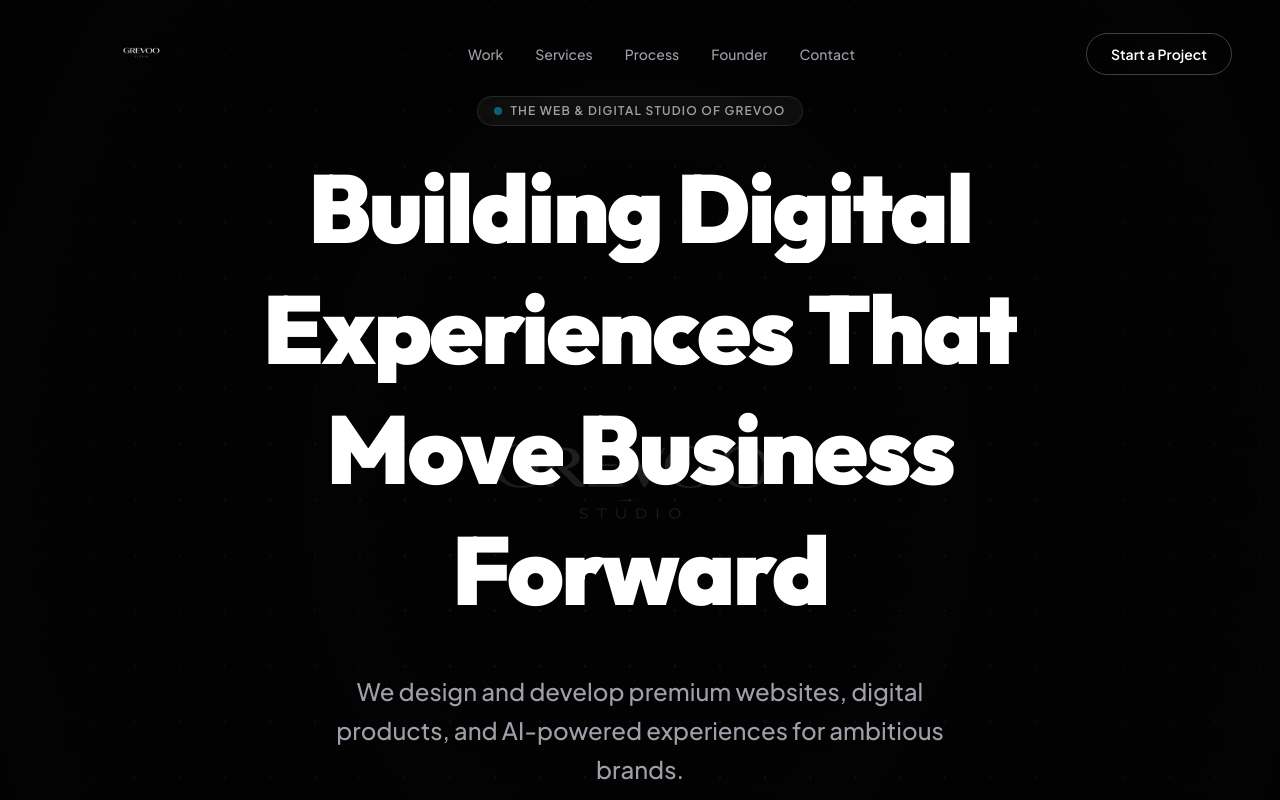
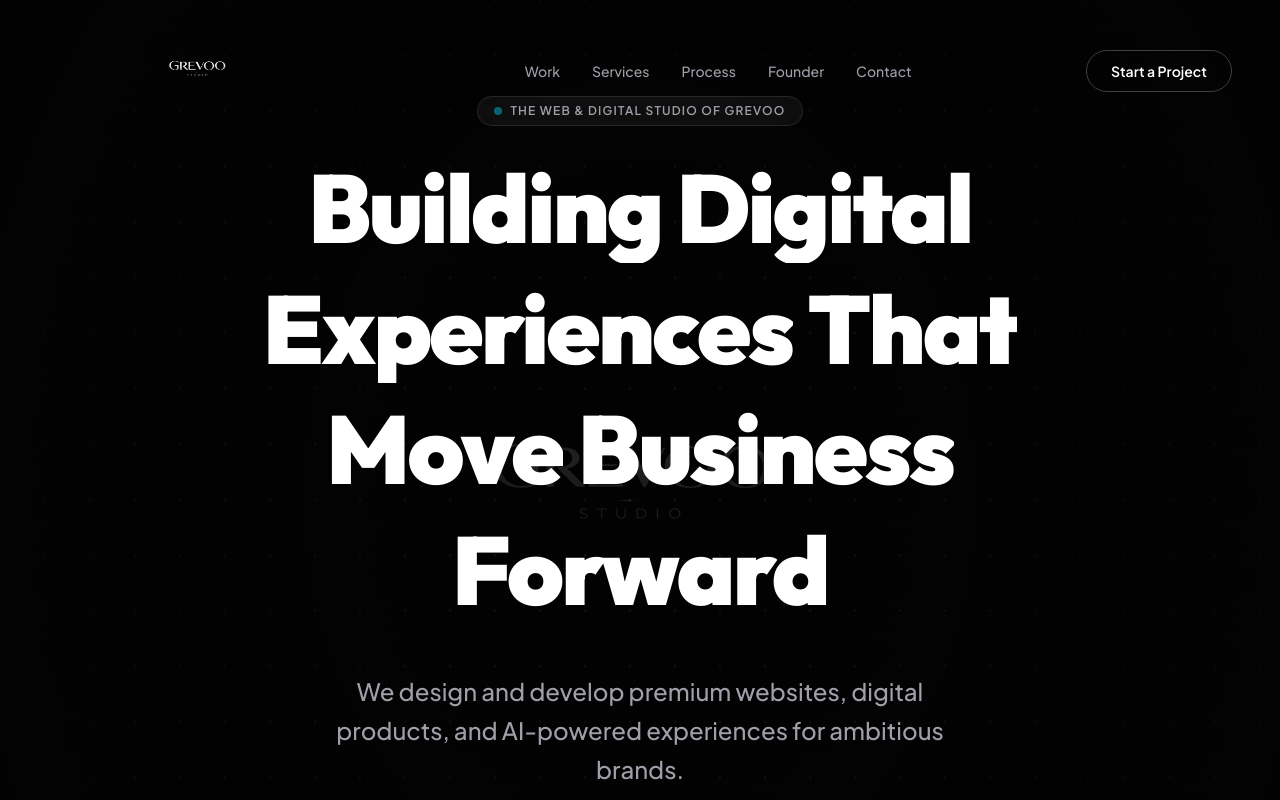
Before and after one commit to Saman-Sunasara/Grevoo-studio, a Next.js app: page / in a window 1280 px wide. Shown: the top 800 px of the page. Built offline with nearby package versions, Linux system fonts and the light colour scheme.

Commit message:
feat: implement responsive brand-logo-scale style (5.5cm on mobile, 8cm on desktop) in navbar and footer

```diff
--- a/src/app/globals.css
+++ b/src/app/globals.css
@@ -95,3 +95,16 @@ body {
     linear-gradient(to right, rgba(255, 255, 255, 0.015) 1px, transparent 1px),
     linear-gradient(to bottom, rgba(255, 255, 255, 0.015) 1px, transparent 1px);
 }
+
+/* Custom responsive logo scaling */
+.brand-logo-scale {
+  width: 5.5cm;
+  height: 1.7cm;
+}
+
+@media (min-width: 640px) {
+  .brand-logo-scale {
+    width: 8cm;
+    height: 2.5cm;
+  }
+}
--- a/src/components/Footer.tsx
+++ b/src/components/Footer.tsx
@@ -24,10 +24,9 @@ export default function Footer() {
               <Image
                 src="/images/logo.png"
                 alt="Grevoo Studio Logo"
-                width={400}
-                height={130}
-                className="object-contain"
-                style={{ width: "5cm", height: "1.6cm" }}
+                width={600}
+                height={190}
+                className="object-contain brand-logo-scale"
               />
             </a>
             <p className="text-zinc-500 font-medium text-sm leading-relaxed max-w-sm">
--- a/src/components/Navbar.tsx
+++ b/src/components/Navbar.tsx
@@ -41,10 +41,9 @@ export default function Navbar() {
             <Image
               src="/images/logo.png"
               alt="Grevoo Studio Logo"
-              width={400}
-              height={130}
-              className="object-contain"
-              style={{ width: "5cm", height: "1.6cm" }}
+              width={600}
+              height={190}
+              className="object-contain brand-logo-scale"
               priority
             />
           </a>
```
